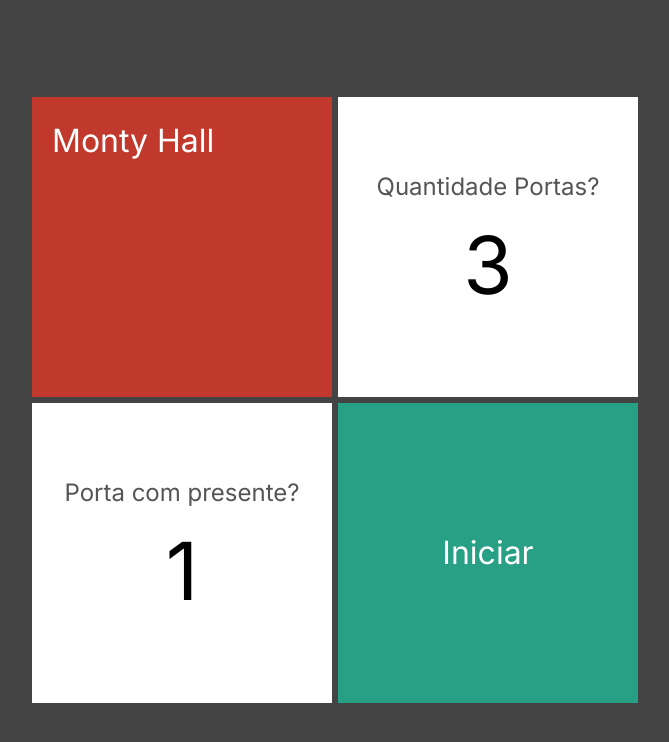
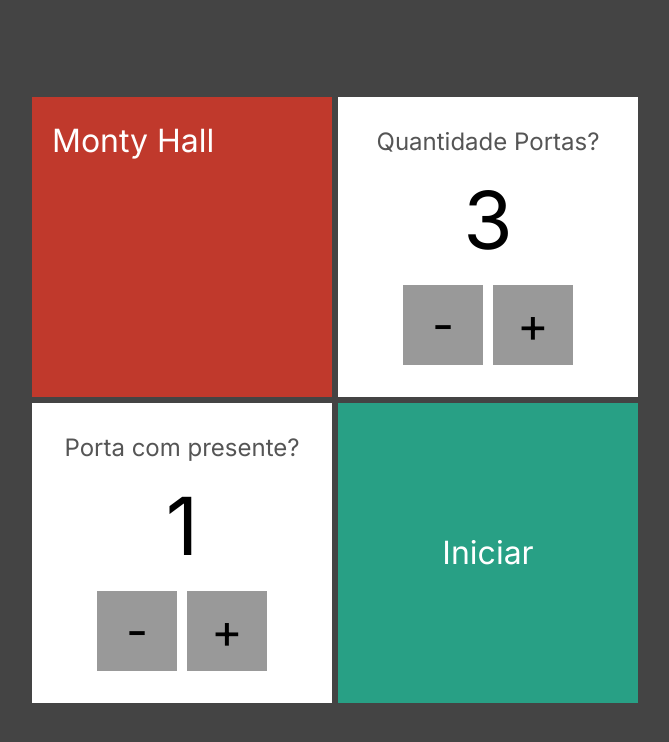
Before and after one commit to DevDaniloFerrari/porta-premiada, a Next.js app: page / in a window 1280 px wide. Shown: the top 742 px of the page, without its empty margins (305-974 px from the left). Built offline with nearby package versions, Linux system fonts and the light colour scheme.

Commit message:
finalizando formulario

```diff
--- a/app/page.tsx
+++ b/app/page.tsx
@@ -32,7 +32,7 @@ export default function Fomrulario() {
           />
         </Cartao>
         <Cartao bgcolor="#28a085">
-          <Link href={`/jogo/4/2`} className={styles.link}>
+          <Link href={`/jogo/${quantidadePortas}/${comPresente}`} className={styles.link}>
             <h2>Iniciar</h2>
           </Link>
         </Cartao>
--- a/components/EntradaNumerica.tsx
+++ b/components/EntradaNumerica.tsx
@@ -7,10 +7,17 @@ interface EntradaNumericaProps {
 }
 
 export default function EntradaNumerica(props: EntradaNumericaProps) {
+    const decrementar = () => props.onChange(props.value - 1)
+    const incrementar = () => props.onChange(props.value + 1)
+
   return (
     <div className={styles.entradaNumerica}>
       <span className={styles.text}>{props.text}</span>
       <span className={styles.value}>{props.value}</span>
+      <div className={styles.botoes}>
+        <button className={styles.btn} onClick={decrementar}>-</button>
+        <button className={styles.btn} onClick={incrementar}>+</button>
+      </div>
     </div>
   );
 }
--- a/styles/EntradaNumerica.module.css
+++ b/styles/EntradaNumerica.module.css
@@ -15,3 +15,19 @@
 .value {
     font-size: 5rem;
 }
+
+.botoes {
+    display: flex;
+}
+
+.btn {
+    display: flex;
+    justify-content: center;
+    align-items: center;
+    font-size: 3rem;
+    height: 80px;
+    width: 80px;
+    margin: 5px;
+    border: none;
+    background: #5559;
+}
```
